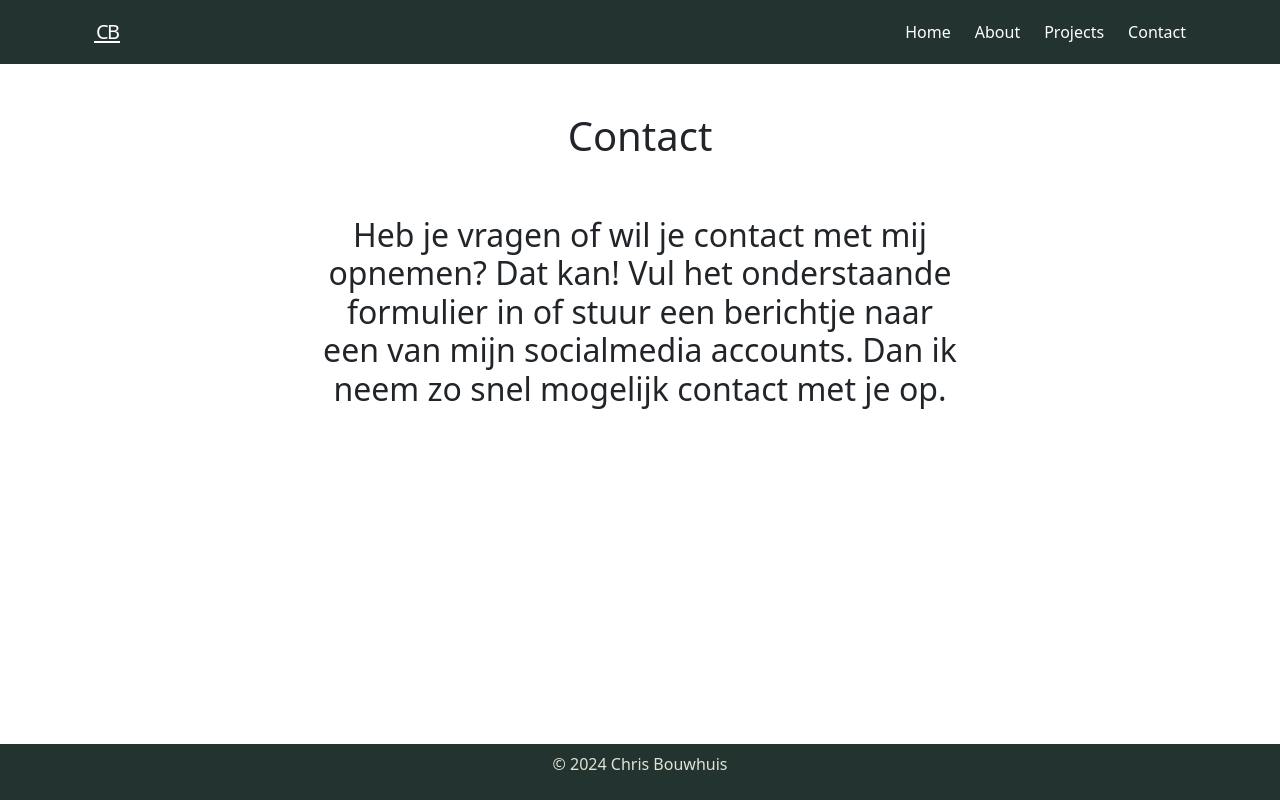
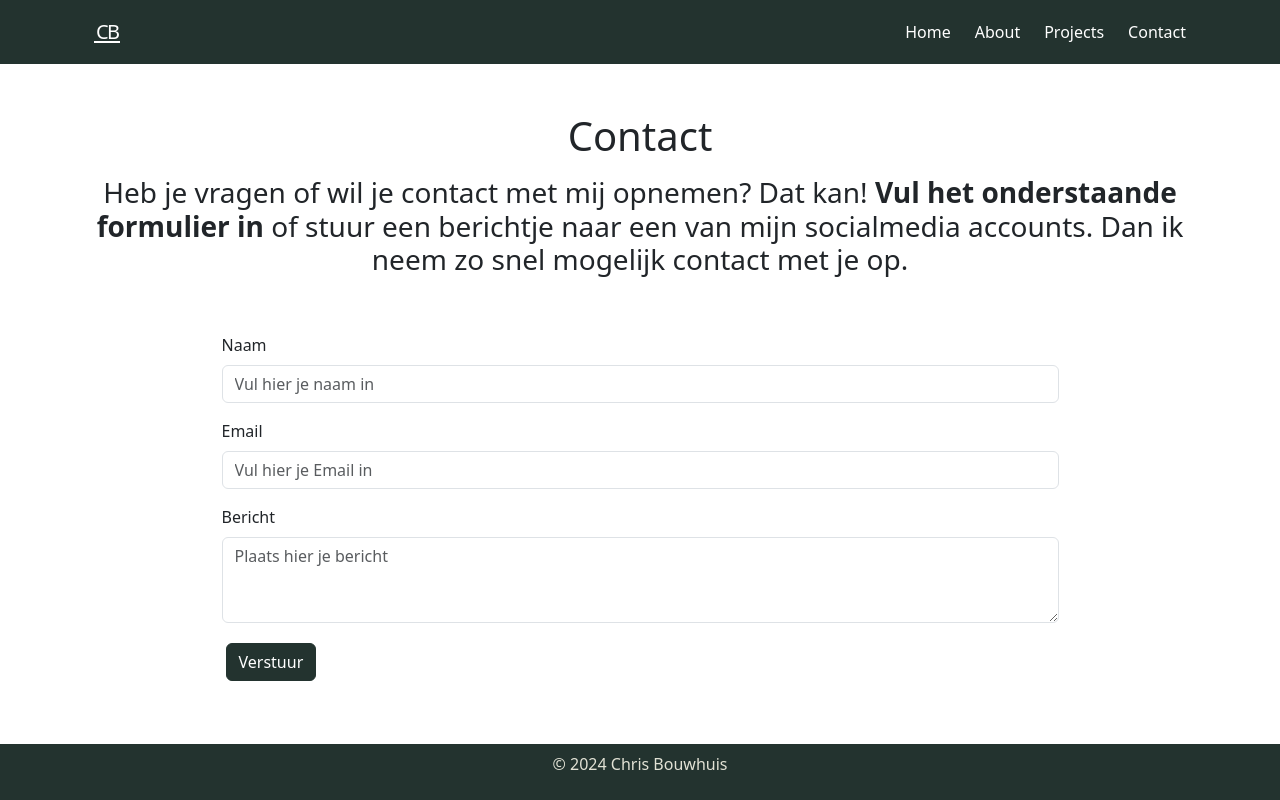
Before and after one commit to ChrisBouwhuis/Portfolio-Bootstrap-Vue, a Vue app: page /contact in a window 1280 px wide. Built offline with nearby package versions, Linux system fonts and the light colour scheme.

Commit message:
vanaf dit punt ga ik hier aan werken als zij project voor mijzelf

```diff
--- a/src/components/link-button.vue
+++ b/src/components/link-button.vue
@@ -9,7 +9,6 @@ const props = defineProps({
 </script>
 
 <template>
-  <!--  <router-link to="/contact" class="btn btn-primary hoverEffect">Hire me</router-link>-->
   <router-link :to="props.to" class="btn btn-primary hoverEffect m-1">
     <slot></slot>
   </router-link>
--- /dev/null
+++ b/src/components/submit-button.vue
@@ -0,0 +1,19 @@
+<script setup></script>
+
+<template>
+  <button type="submit" class="btn btn-primary hoverEffect m-1">
+    <slot></slot>
+  </button>
+</template>
+
+<style scoped>
+.hoverEffect {
+  transition: all 0.3s;
+}
+
+.hoverEffect:hover {
+  transform: scale(1.1);
+  background: linear-gradient(45deg, hsla(112, 85%, 52%, 0.5), hsla(198, 88%, 45%, 0.5) 100%);
+  color: black;
+}
+</style>
--- a/src/views/ContactView.vue
+++ b/src/views/ContactView.vue
@@ -1,13 +1,48 @@
-<script setup></script>
+<script setup>
+import SubmitButton from '@/components/submit-button.vue'
+</script>
 
 <template>
-  <div class="d-flex flex-column justify-content-center align-items-center">
-    <h1 class="p-5">Contact</h1>
-    <h2 class="w-50 text-center">
-      Heb je vragen of wil je contact met mij opnemen? Dat kan! Vul het onderstaande formulier in of
-      stuur een berichtje naar een van mijn socialmedia accounts. Dan ik neem zo snel mogelijk
-      contact met je op.
-    </h2>
+  <div class="container">
+    <div class="d-flex flex-column justify-content-center align-items-center">
+      <h1 class="mt-5 mb-3">Contact</h1>
+      <h2 class="text-center fs-3">
+        Heb je vragen of wil je contact met mij opnemen? Dat kan!
+        <span class="fw-bold">Vul het onderstaande formulier in</span> of stuur een berichtje naar
+        een van mijn socialmedia accounts. Dan ik neem zo snel mogelijk contact met je op.
+      </h2>
+    </div>
+    <form class="w-75 mx-auto mt-5">
+      <div class="mb-3">
+        <label for="name" class="form-label">Naam</label>
+        <input
+          type="text"
+          class="form-control"
+          id="name"
+          placeholder="Vul hier je naam in"
+          aria-describedby="nameHelp"
+        />
+      </div>
+      <div class="mb-3">
+        <label for="email" class="form-label">Email</label>
+        <input
+          type="email"
+          class="form-control"
+          id="email"
+          placeholder="Vul hier je Email in"
+          aria-describedby="emailHelp"
+        />
+      </div>
+      <div class="mb-3">
+        <label for="message" class="form-label">Bericht</label>
+        <textarea
+          class="form-control"
+          id="message"
+          placeholder="Plaats hier je bericht"
+          rows="3"
+        ></textarea>
+      </div>
+      <submit-button>Verstuur</submit-button>
+    </form>
   </div>
-  <!--  todo make a nice looking form -->
 </template>
```
